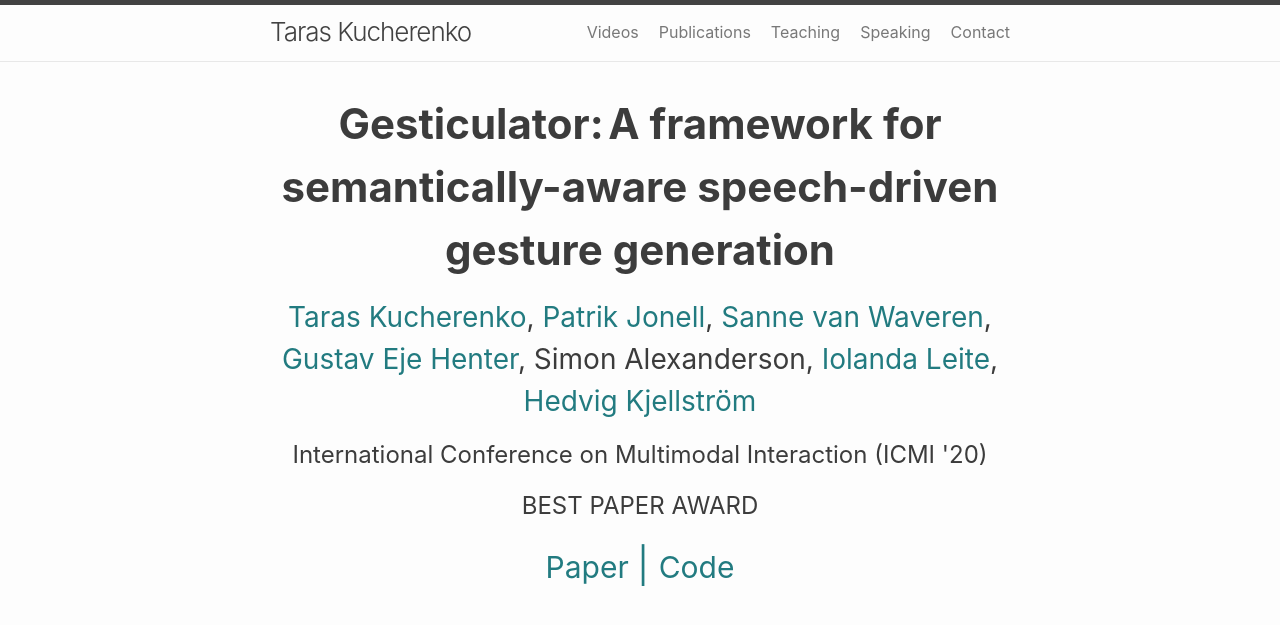
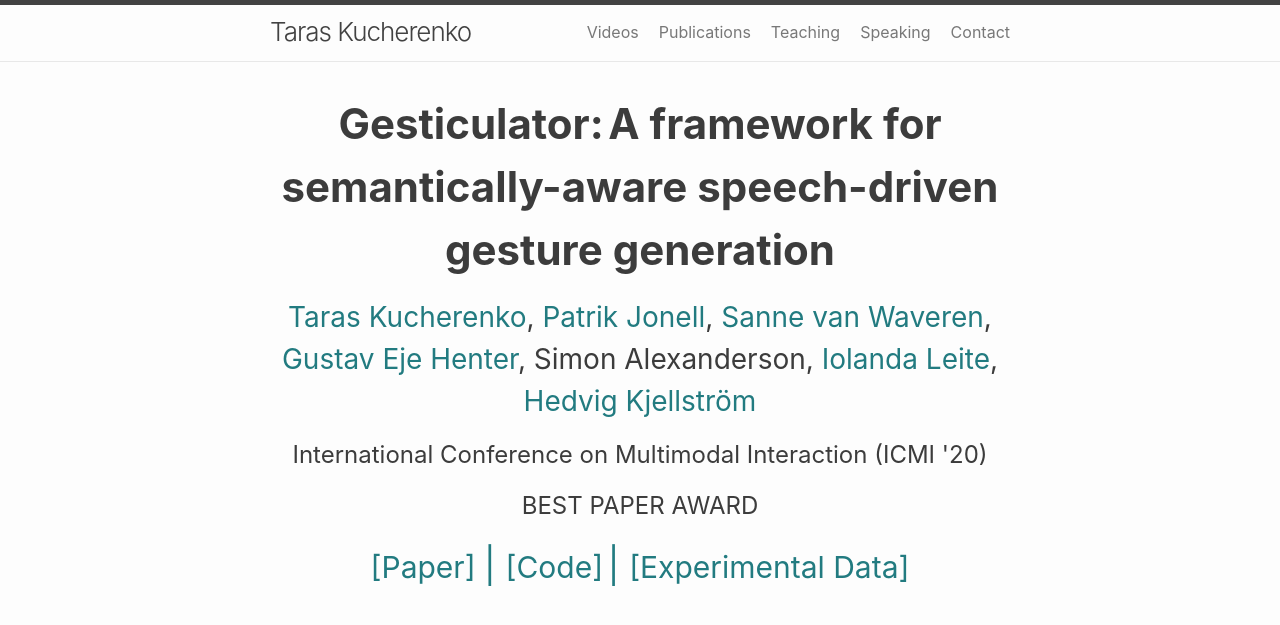
Before and after one commit to Svito-zar/Svito-zar.github.io, a Jekyll site: the page built from _posts/2020-08-03-Gesticulator.md, in a window 1280 px wide and 900 px high, cut to the strip 0-641 px from the top of the window. Shown: the top 625 px of the strip. Built offline with Jekyll 4.4.1, drawn with Linux system fonts in a browser that asks for light colours.

Commit message:
Add data to Gesticulator page

```diff
--- a/_posts/2020-08-03-Gesticulator.md
+++ b/_posts/2020-08-03-Gesticulator.md
@@ -14,9 +14,11 @@ permalink: /gesticulator/
 </p>
 
 <p align="center">
- <a href="https://arxiv.org/abs/2001.09326" style="font-size: 30px; text-decoration: none">Paper   </a>
+ <a href="https://arxiv.org/abs/2001.09326" style="font-size: 30px; text-decoration: none">[Paper]   </a>
  <a style="font-size: 35px; text-decoration: none"> |   </a>
- <a href="https://github.com/Svito-zar/gesticulator" style="font-size: 30px; text-decoration: none">   Code</a>
+ <a href="https://github.com/Svito-zar/gesticulator" style="font-size: 30px; text-decoration: none">   [Code]</a>
+ <a style="font-size: 35px; text-decoration: none"> |   </a>
+ <a href="https://figshare.com/authors/Taras_Kucherenko/8670999" style="font-size: 30px; text-decoration: none">   [Experimental Data]</a>
 </p>
 
 &nbsp;
```
